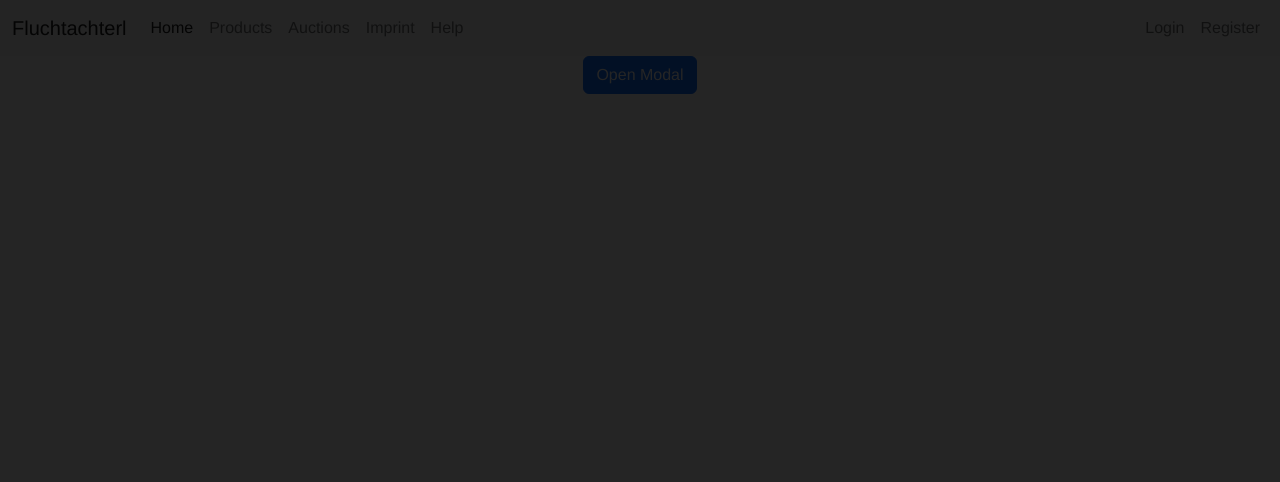
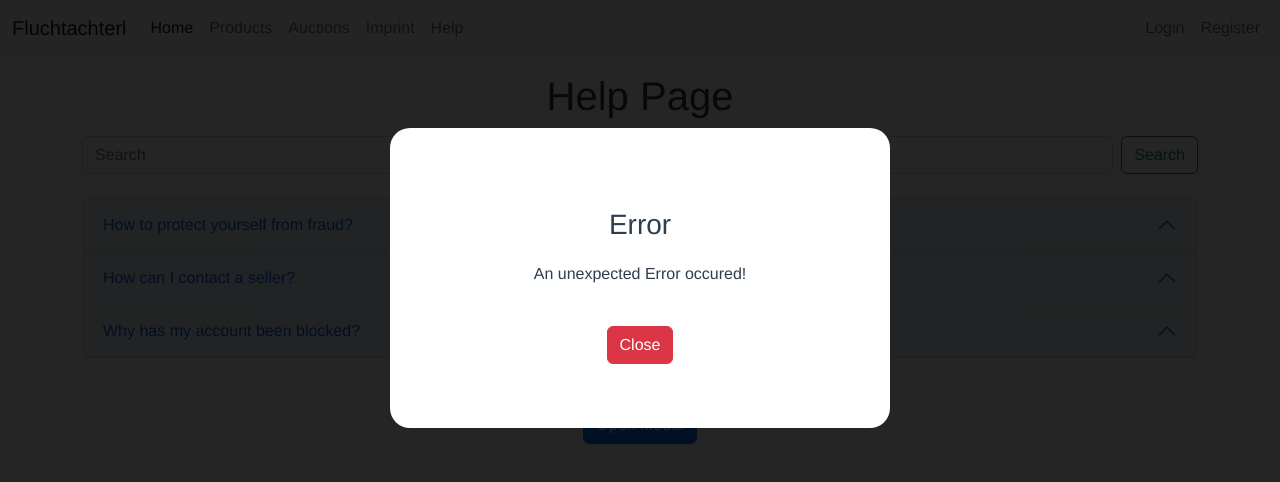
Before and after one commit to Mulleperal/fluchtachterl, a Vue app in the folder vuejs/: page /help in a window 1280 px wide. Both pictures are taken after a click on the button "Open Modal". Shown: the top 482 px of the page. Built offline with nearby package versions, Linux system fonts and the light colour scheme.

Commit message:
final milestone 1

```diff
--- a/vuejs/src/components/HelloWorld.vue
+++ b/vuejs/src/components/HelloWorld.vue
@@ -1,105 +1,13 @@
 <template>
   <div class="hello">
-    <h1>{{ msg }}</h1>
-    <p>
-      For a guide and recipes on how to configure / customize this project,<br />
-      check out the
-      <a href="https://cli.vuejs.org" target="_blank" rel="noopener"
-        >vue-cli documentation</a
-      >.
-    </p>
-    <h3>Installed CLI Plugins</h3>
-    <ul>
-      <li>
-        <a
-          href="https://github.com/vuejs/vue-cli/tree/dev/packages/%40vue/cli-plugin-babel"
-          target="_blank"
-          rel="noopener"
-          >babel</a
-        >
-      </li>
-      <li>
-        <a
-          href="https://github.com/vuejs/vue-cli/tree/dev/packages/%40vue/cli-plugin-router"
-          target="_blank"
-          rel="noopener"
-          >router</a
-        >
-      </li>
-      <li>
-        <a
-          href="https://github.com/vuejs/vue-cli/tree/dev/packages/%40vue/cli-plugin-eslint"
-          target="_blank"
-          rel="noopener"
-          >eslint</a
-        >
-      </li>
-    </ul>
-    <h3>Essential Links</h3>
-    <ul>
-      <li>
-        <a href="https://vuejs.org" target="_blank" rel="noopener">Core Docs</a>
-      </li>
-      <li>
-        <a href="https://forum.vuejs.org" target="_blank" rel="noopener"
-          >Forum</a
-        >
-      </li>
-      <li>
-        <a href="https://chat.vuejs.org" target="_blank" rel="noopener"
-          >Community Chat</a
-        >
-      </li>
-      <li>
-        <a href="https://twitter.com/vuejs" target="_blank" rel="noopener"
-          >Twitter</a
-        >
-      </li>
-      <li>
-        <a href="https://news.vuejs.org" target="_blank" rel="noopener">News</a>
-      </li>
-    </ul>
-    <h3>Ecosystem</h3>
-    <ul>
-      <li>
-        <a href="https://router.vuejs.org" target="_blank" rel="noopener"
-          >vue-router</a
-        >
-      </li>
-      <li>
-        <a href="https://vuex.vuejs.org" target="_blank" rel="noopener">vuex</a>
-      </li>
-      <li>
-        <a
-          href="https://github.com/vuejs/vue-devtools#vue-devtools"
-          target="_blank"
-          rel="noopener"
-          >vue-devtools</a
-        >
-      </li>
-      <li>
-        <a href="https://vue-loader.vuejs.org" target="_blank" rel="noopener"
-          >vue-loader</a
-        >
-      </li>
-      <li>
-        <a
-          href="https://github.com/vuejs/awesome-vue"
-          target="_blank"
-          rel="noopener"
-          >awesome-vue</a
-        >
-      </li>
-    </ul>
+    <h1>Welcome to Fluchtachterl</h1>
   </div>
 </template>
 
 <script>
 export default {
   name: "HelloWorld",
-  props: {
-    msg: String,
-  },
+  props: {},
 };
 </script>
 
--- /dev/null
+++ b/vuejs/src/components/organisms/ErrorModal.vue
@@ -0,0 +1,49 @@
+<template>
+  <div class="modal-overlay" @click="$emit('close-modal')">
+    <div class="modal-white" @click.stop>
+      <h6>Error</h6>
+      <p>An unexpected Error occured!</p>
+      <div class="close" @click="$emit('close-modal')">
+        <p class="btn btn-danger">Close</p>
+      </div>
+    </div>
+  </div>
+</template>
+
+<script>
+export default {};
+</script>
+
+<style scoped>
+.modal-overlay {
+  position: fixed;
+  top: 0;
+  bottom: 0;
+  left: 0;
+  right: 0;
+  display: flex;
+  justify-content: center;
+  background-color: #000000da;
+}
+
+.modal-white {
+  text-align: center;
+  background-color: white;
+  height: 300px;
+  width: 500px;
+  margin-top: 10%;
+  padding: 60px 0;
+  border-radius: 20px;
+}
+
+h6 {
+  font-weight: 500;
+  font-size: 28px;
+  margin: 20px 0;
+}
+
+p {
+  font-size: 16px;
+  margin: 20px 0;
+}
+</style>
--- a/vuejs/src/components/organisms/SuccessModal.vue
+++ /dev/null
@@ -1,42 +0,0 @@
-<template>
-  <div>
-    <div class="modal-overlay" @click="$emit('close-modal')">
-      <div class="modal" @click.stop>
-        <h6>Saved!</h6>
-        <p>Your Details have been saved Successfully</p>
-        <button>Go Home</button>
-
-        <div class="close" @click="$emit('close-modal')">
-          <p class="btn btn-danger">Close</p>
-        </div>
-      </div>
-    </div>
-  </div>
-</template>
-
-<script>
-export default {};
-</script>
-
-<style scoped>
-.modal-overlay {
-  position: fixed;
-  top: 0;
-  bottom: 0;
-  left: 0;
-  right: 0;
-  display: flex;
-  justify-content: center;
-  background-color: #000000da;
-}
-
-.modal {
-  text-align: center;
-  background-color: white;
-  height: 50%;
-  width: 50%;
-  margin-top: 10%;
-  padding: 60px 0;
-  border-radius: 20px;
-}
-</style>
--- a/vuejs/src/components/organisms/bt5Navbar.vue
+++ b/vuejs/src/components/organisms/bt5Navbar.vue
@@ -30,7 +30,7 @@
               </router-link>
             </li>
             <li class="nav-item">
-              <router-link to="/about" class="nav-link">Imprint</router-link>
+              <router-link to="/imprint" class="nav-link">Imprint</router-link>
             </li>
             <li class="nav-item">
               <router-link to="/help" class="nav-link">Help</router-link>
--- a/vuejs/src/router/index.js
+++ b/vuejs/src/router/index.js
@@ -8,8 +8,8 @@ const routes = [
     component: HomeView,
   },
   {
-    path: "/about",
-    name: "about",
+    path: "/imprint",
+    name: "imprint",
     component: () => import("../views/AboutView.vue"),
   },
   {
--- a/vuejs/src/views/AboutView.vue
+++ b/vuejs/src/views/AboutView.vue
@@ -1,5 +1,16 @@
 <template>
-  <div class="about">
-    <h1>This is an about page</h1>
+  <div class="container">
+    <div class="imprint">
+      <h1>Imprint</h1>
+      <strong>Fluchtachterl GmbH</strong>
+      <div>Musterstraße 123</div>
+      <div>A-1234 Mustestadt</div>
+      <div class="mt-3">phone: +43 123 4567 8910</div>
+      <div>mail: office@fluchtachterl.at</div>
+      <h3 class="mt-3">Managing Directors:</h3>
+      <div class="mt-1">Paul Meller and Markus Lindenthal</div>
+      <h3 class="mt-3">Chairman of Supervisory Board</h3>
+      <div class="mt-1">Paul Meller and Markus Lindenthal</div>
+    </div>
   </div>
 </template>
--- a/vuejs/src/views/HelpView.vue
+++ b/vuejs/src/views/HelpView.vue
@@ -1,25 +1,88 @@
 <template>
-  <div>
-    <div>
-      <button class="btn btn-primary" @click="showModal = true">
+  <div class="container">
+    <div class="mt-3">
+      <h1>Help Page</h1>
+      <div class="mt-3">
+        <form class="d-flex" role="search">
+          <input
+            class="form-control me-2"
+            type="search"
+            placeholder="Search"
+            aria-label="Search"
+          />
+          <button class="btn btn-outline-success" @click.prevent>Search</button>
+        </form>
+      </div>
+      <div class="mt-4">
+        <div class="accordion" id="accordionExample">
+          <template v-for="item in mockdata" :key="item.id">
+            <div class="accordion-item">
+              <h2 class="accordion-header" :id="'heading' + item.id">
+                <button
+                  class="accordion-button"
+                  type="button"
+                  data-bs-toggle="collapse"
+                  v-bind:data-bs-target="'#collapse' + item.id"
+                  aria-expanded="true"
+                  v-bind:aria-controls="'collapse' + item.id"
+                >
+                  {{ item.question }}
+                </button>
+              </h2>
+              <div
+                :id="'collapse' + item.id"
+                class="accordion-collapse collapse"
+                v-bind:aria-labelledby="'heading' + item.id"
+                data-bs-parent="#accordionExample"
+              >
+                <div class="accordion-body">
+                  {{ item.answer }}
+                </div>
+              </div>
+            </div>
+          </template>
+        </div>
+      </div>
+      <button class="btn btn-primary mt-5" @click="showModal = true">
         Open Modal
       </button>
     </div>
-    <SuccessModal v-show="showModal" @close-modal="showModal = false">
-    </SuccessModal>
+    <ErrorModal v-show="showModal" @close-modal="showModal = false">
+    </ErrorModal>
   </div>
 </template>
 
 <script>
-import SuccessModal from "../components/organisms/SuccessModal.vue";
+import ErrorModal from "../components/organisms/ErrorModal.vue";
 
 export default {
   components: {
-    SuccessModal,
+    ErrorModal,
   },
   data() {
     return {
       showModal: false,
+      mockdata: [
+        {
+          id: 1,
+          question: "How to protect yourself from fraud?",
+          answer:
+            "On the one hand, it is advisable to read the seller's reviews before buying. On the other hand, the free, so-called buyer protection helps against fraud. If the purchased item does not match the description or does not arrive at the buyer, he receives the entire purchase price, including shipping costs, back.",
+        },
+
+        {
+          id: 2,
+          question: "How can I contact a seller?",
+          answer:
+            'After buying an item, you can contact any seller using the "Contact seller" button. Before the purchase, not all sellers allow questions. If questions are accepted, the "Contact seller" button can also be found under the seller\'s details. For sellers who share their phone number, it can also be found under "Contact seller".',
+        },
+        {
+          id: 3,
+          question: "Why has my account been blocked?",
+          answer:
+            "Reasons for suspending an account may include: Non-payment of fees or refunds to buyers, suspicion of unauthorized access to the account, suspected fraud, rule violations.",
+        },
+      ],
     };
   },
 };
--- a/vuejs/src/views/LoginView.vue
+++ b/vuejs/src/views/LoginView.vue
@@ -1,3 +1,74 @@
 <template>
-  <div></div>
+  <div class="container col-8 col-md-4 col-sm-6">
+    <h1 class="mt-3 bg-secondary text-white rounded p-1">Login</h1>
+    <form>
+      <div class="row p-1">
+        <label for="username">Your Username</label>
+        <input
+          id="username"
+          type="text"
+          v-model="form.values.username"
+          v-on:blur="validate('username')"
+        />
+        <p class="text-danger" v-if="!!form.errors.username">
+          {{ form.errors.username }}
+        </p>
+      </div>
+      <div class="row p-1">
+        <label for="password">Your Password</label>
+        <input
+          id="password"
+          type="password"
+          v-model="form.values.password"
+          v-on:blur="validate('password')"
+        />
+        <p class="text-danger" v-if="!!form.errors.password">
+          {{ form.errors.password }}
+        </p>
+      </div>
+      <div class="row p-2">
+        <button class="btn btn-primary" type="submit">Login</button>
+      </div>
+    </form>
+  </div>
 </template>
+
+<script>
+//import axios from "axios";
+import * as yup from "yup";
+import { object } from "yup";
+
+const LoginFormSchema = object().shape({
+  username: yup.string().required(),
+  password: yup.string().required(),
+});
+
+export default {
+  name: "LoginView",
+  data: () => ({
+    form: {
+      values: {
+        username: "",
+        password: "",
+      },
+      errors: {
+        username: "",
+        password: "",
+      },
+    },
+  }),
+  methods: {
+    validate(field) {
+      LoginFormSchema.validateAt(field, this.form.values)
+        .then(() => {
+          this.form.errors[field] = "";
+        })
+        .catch((error) => {
+          this.form.errors[field] = error.message;
+        });
+    },
+  },
+};
+</script>
+
+<style></style>
```
Also changed, not shown: 1 other file (tests, documents, lock files or other folders).
